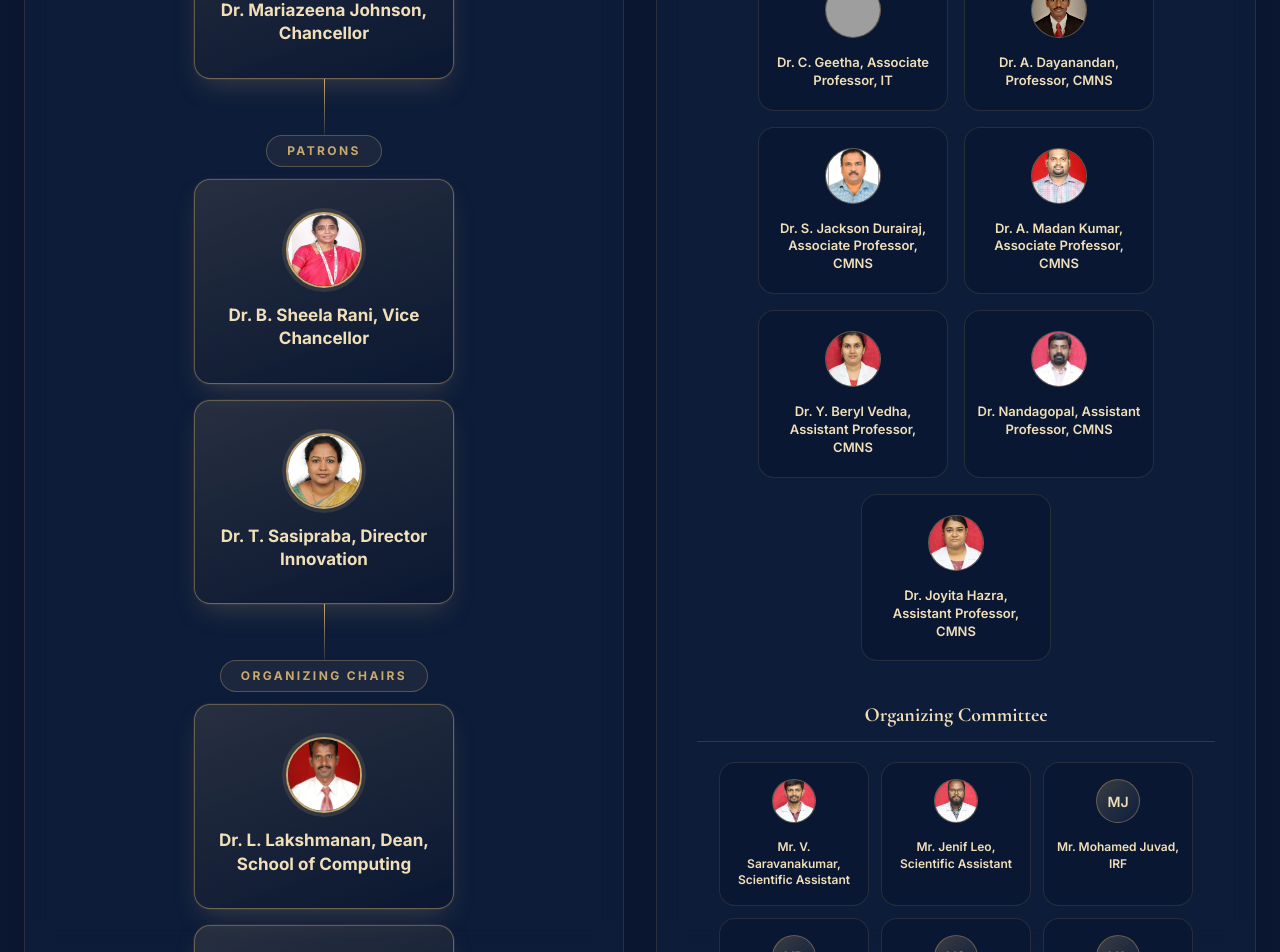
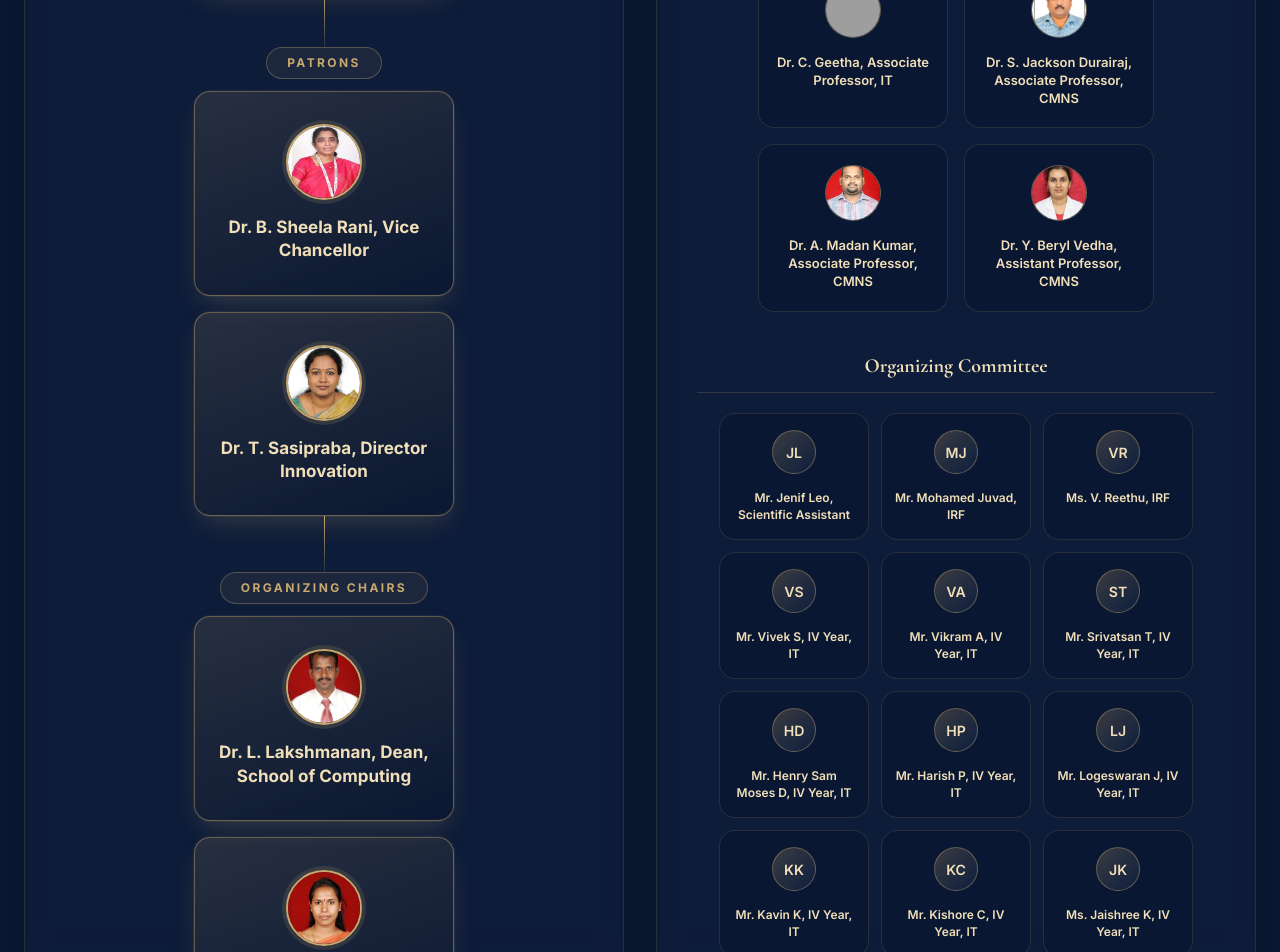
Before and after one commit to vkrm03/icabdai2026, a React (Vite) app: page / in a window 1280 px wide. Shown: the part 5411-6363 px from the top of the page. Built offline with nearby package versions, Linux system fonts and the light colour scheme; grey boxes are pictures that could not be loaded.

Commit message:
Committe updated

```diff
--- a/src/components/Committee.jsx
+++ b/src/components/Committee.jsx
@@ -35,17 +35,13 @@ const conveners = [
   { name: "Dr. Kamatchi KS, Associate Professor, IT", photo: imgKamachi },
   { name: "Dr. A. Sathiyaraj, Associate Professor, IT", photo: imgSathiyaraj },
   { name: "Dr. C. Geetha, Associate Professor, IT", photo: imgGeetha },
-  { name: "Dr. A. Dayanandan, Professor, CMNS", photo: imgDayanandan },
   { name: "Dr. S. Jackson Durairaj, Associate Professor, CMNS", photo: imgJackson },
   { name: "Dr. A. Madan Kumar, Associate Professor, CMNS", photo: imgMadankumar },
   { name: "Dr. Y. Beryl Vedha, Assistant Professor, CMNS", photo: imgBeryl },
-  { name: "Dr. Nandagopal, Assistant Professor, CMNS", photo: imgNandagopal },
-  { name: "Dr. Joyita Hazra, Assistant Professor, CMNS", photo: imgJoyitaHazra },
 ];
 
 const organizingCommittee = [
-  { name: "Mr. V. Saravanakumar, Scientific Assistant", photo: imgSaravanankumar },
-  { name: "Mr. Jenif Leo, Scientific Assistant", photo: imgJenifLeo },
+  { name: "Mr. Jenif Leo, Scientific Assistant", photo: "" },
   { name: "Mr. Mohamed Juvad, IRF", photo: "" },
   { name: "Ms. V. Reethu, IRF", photo: "" },
   { name: "Mr. Vivek S, IV Year, IT", photo: "" },
--- a/src/components/Speakers.jsx
+++ b/src/components/Speakers.jsx
@@ -25,7 +25,6 @@ import imgSeppo from "../assets/18.jpg";
 const SPEAKERS = [
   { name: "Prof. P. Sundaresan",        role: "ICMR Emeritus Scientist",                 institution: "Aravind Medical Research Foundation",    location: "Madurai, India",        flag: "🇮🇳", image: imgsundreson, isKeynote: true },
   { name: "Prof. Kazuhiko Namikawa",      role: "Cell & Neurobiology Researcher",             institution: "Technische Universität Braunschweig",    location: "Germany",               flag: "🇩🇪", image: imgKazuhiko},
-  { name: "Dr. Helen Goodridge",          role: "Associate Director, Regen. Medicine",        institution: "Cedars-Sinai",                           location: "Los Angeles, USA",      flag: "🇺🇸", image: imgHelen },
   { name: "Dr. Betty Gimenez",            role: "Ecology, Palynology & AI",                  institution: "French Institute of Pondicherry",        location: "Pondicherry, India",    flag: "🇫🇷", image: imgBetty },
   { name: "Prof. Seppo Vainio",            role: "Developmental Biology Researcher",                  institution: "Oulu University",        location: "Oulu, Finland",    flag: "🇫🇮", image: imgSeppo },
   { name: "Dr. Deisy Contreras",          role: "Asst. Director, Clinical Microbiology",     institution: "Cedars-Sinai",                           location: "Los Angeles, USA",      flag: "🇺🇸", image: imgDeisy },
```
